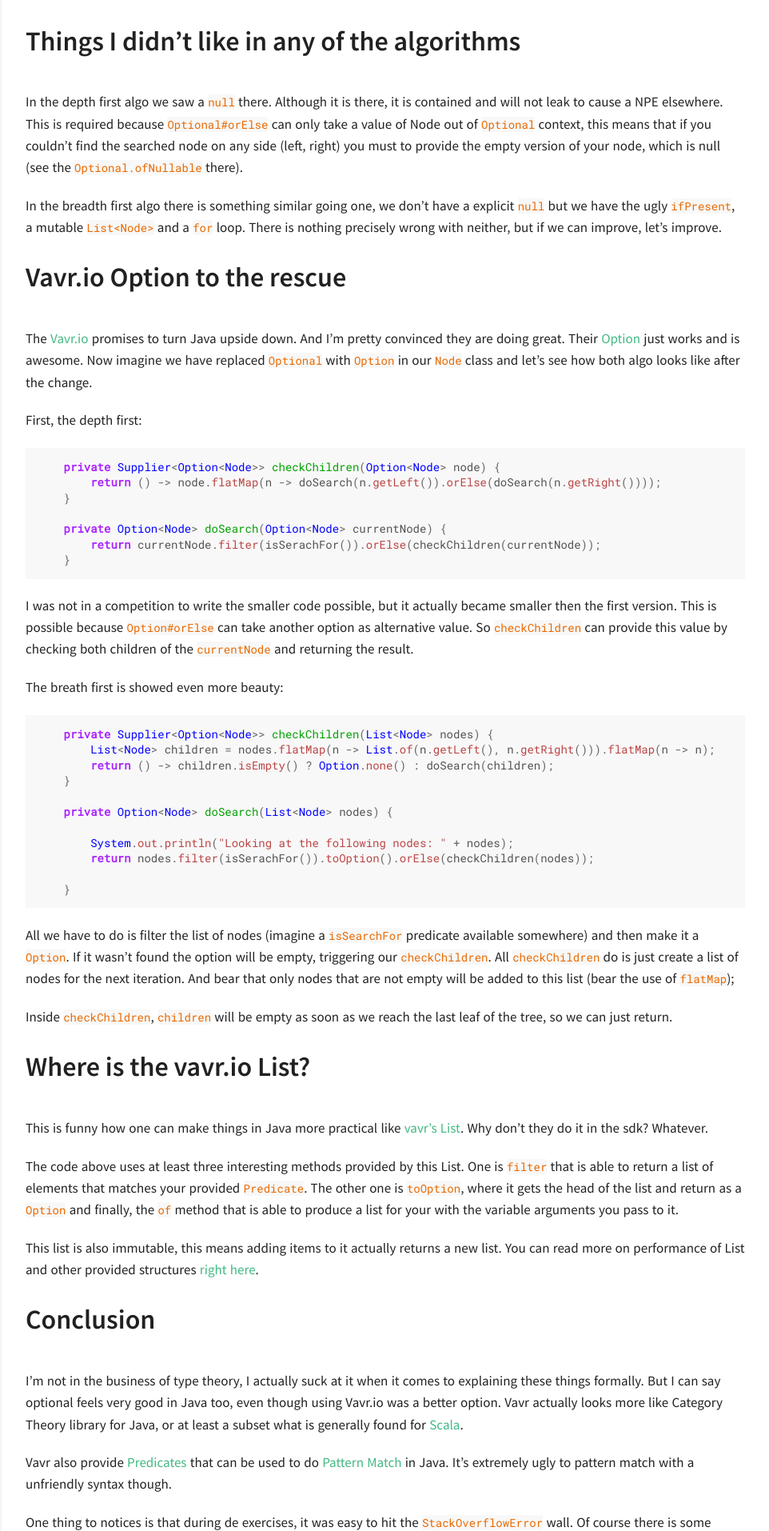
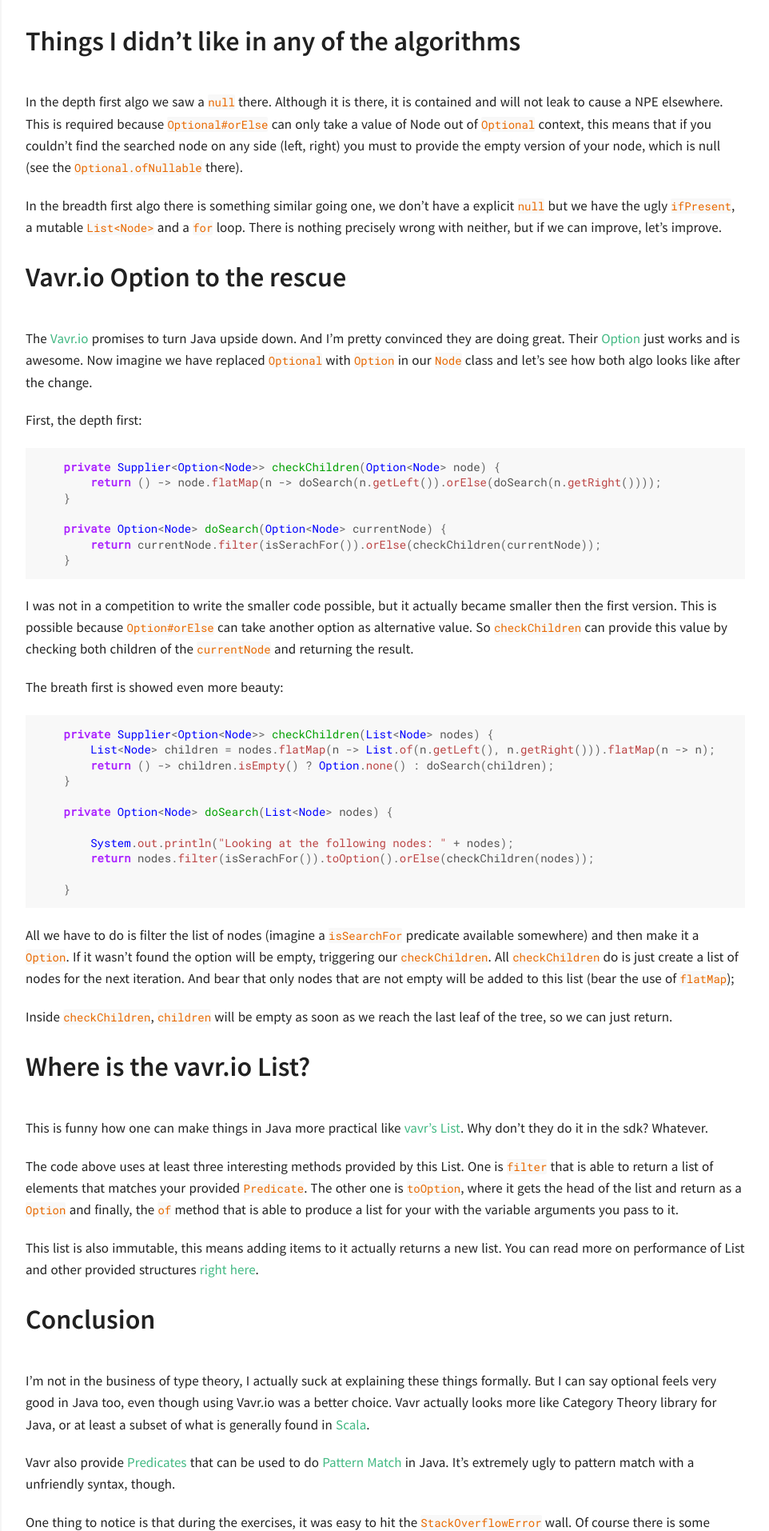
Before and after one commit to paulosuzart/paulosuzart.github.io, a Jekyll site: the page built from _posts/2018-04-19-exploring-optional-types-in-java8.md, in a window 1280 px wide. Shown: the part 3086-5000 px from the top of the page at 80% size, without its empty margins (318-1280 px from the left). Built offline with Jekyll 4.4.1, drawn with Linux system fonts in a browser that asks for light colours; comment, search, counter and statistics services are not loaded.

Commit message:
Fixed more typos

````diff
--- a/_posts/2018-04-19-exploring-optional-types-in-java8.md
+++ b/_posts/2018-04-19-exploring-optional-types-in-java8.md
@@ -174,17 +174,17 @@
 
 # Conclusion
 
-I'm not in the business of type theory, I actually suck at it when it comes to explaining these things formally. But I can say optional feels very good in Java too, even though using Vavr.io was a better option. Vavr actually looks more like Category Theory library for Java, or at least a subset what is generally found for [Scala](https://www.scala-lang.org/).
+I'm not in the business of type theory, I actually suck at explaining these things formally. But I can say optional feels very good in Java too, even though using Vavr.io was a better choice. Vavr actually looks more like Category Theory library for Java, or at least a subset of what is generally found in [Scala](https://www.scala-lang.org/).
 
-Vavr also provide [Predicates](https://static.javadoc.io/io.vavr/vavr/0.9.2/io/vavr/Predicates.html) that can be used to do [Pattern Match](http://www.vavr.io/vavr-docs/#_pattern_matching) in Java. It's extremely ugly to pattern match with a unfriendly syntax though.
+Vavr also provide [Predicates](https://static.javadoc.io/io.vavr/vavr/0.9.2/io/vavr/Predicates.html) that can be used to do [Pattern Match](http://www.vavr.io/vavr-docs/#_pattern_matching) in Java. It's extremely ugly to pattern match with a unfriendly syntax, though.
 
-One thing to notices is that during de exercises, it was easy to hit the `StackOverflowError` wall. Of course there is some brutal recursion here and I was not giving any attention to resource use or the possibility to get a `StackOverflowError`, but the trees used for testing had no more than 3 levels, what makes things to be a bit worry.
+One thing to notice is that during the exercises, it was easy to hit the `StackOverflowError` wall. Of course there is some brutal recursion here and I was not giving any attention to resource use or the possibility to get a `StackOverflowError`, but the trees used for testing had no more than 3 levels, what makes things to be a bit worry.
 
 Of course some credit here goes to Java8 lambdas that made it much much more smooth to work with this kind of construct that otherwise would be just bizarre to implement.
 
 # Appendix - No recursion version
 
-Although serving our purpose of exploring Optional types, the thing about both algorithms is that they will always follow the size of the tree in the worst case. This can lead to a `StackOverflowError` epidemic. That is why here is a non recursive version of both algos:
+Although serving our purpose of exploring Optional types, the thing about both code above is that they will always follow the size of the tree in the worst case. This can lead to a `StackOverflowError` epidemic. That is why here is a non recursive version of both algos just for fun:
 
 ```java
     // now the search from TreeSearch is not abstract and actually implements the search...
````
Also changed, not shown: other parts of _posts/2018-04-19-exploring-optional-types-in-java8.md (+1 -1 lines).
